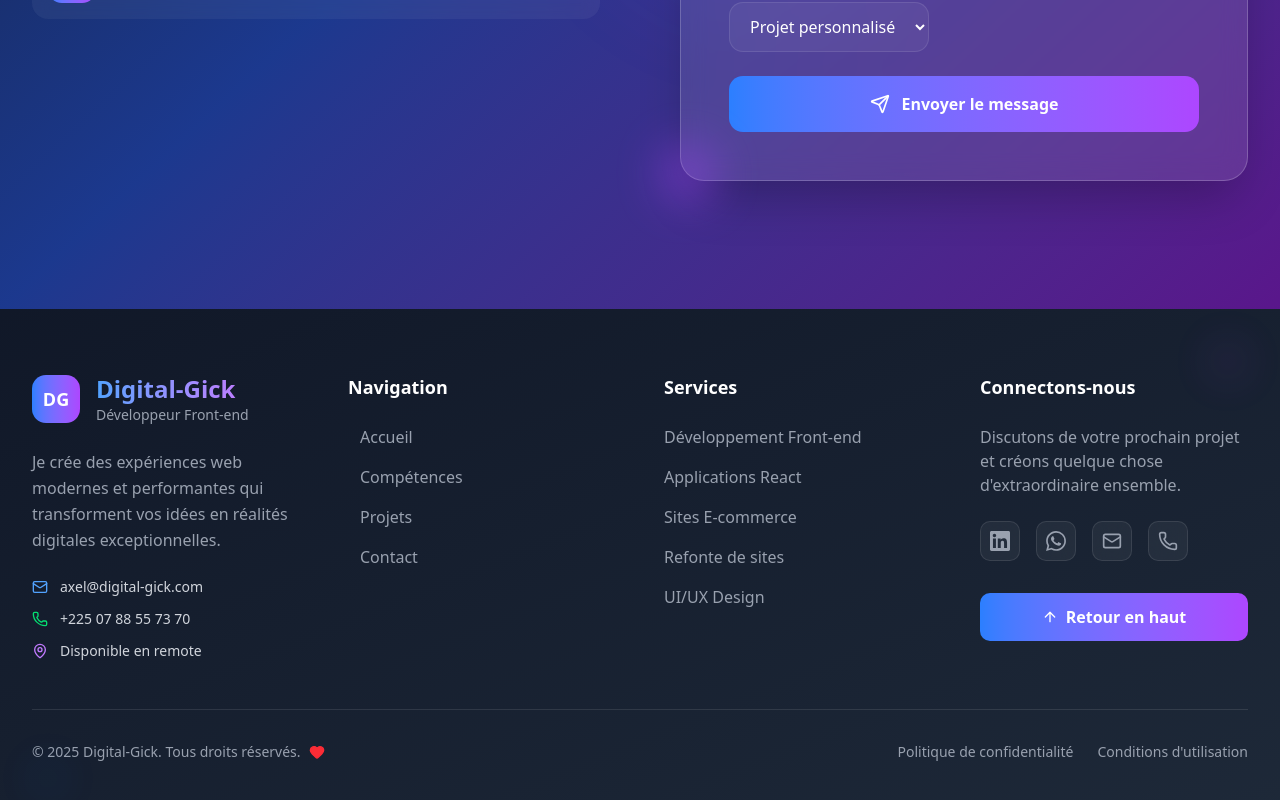
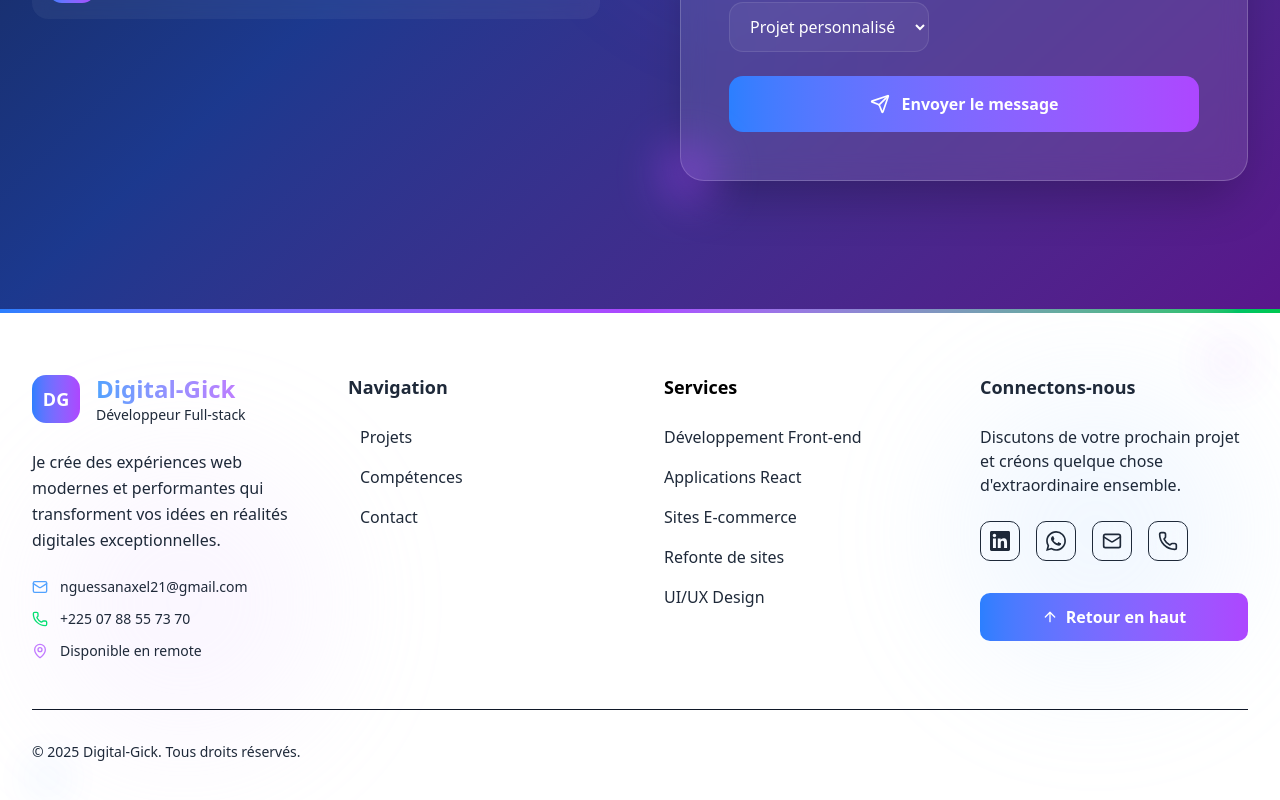
Before and after one commit to Beliskony/Portfolio, a React (Vite) app: page / in a window 1280 px wide. Shown: the part 10449-11249 px from the top of the page. Built offline with nearby package versions, Linux system fonts and the light colour scheme.

Commit message:
Update Footer.tsx

```diff
--- a/src/components/Footer.tsx
+++ b/src/components/Footer.tsx
@@ -1,5 +1,5 @@
 import { motion } from "framer-motion";
-import { Mail, Phone, MapPin, Heart, ArrowUp } from "lucide-react";
+import { Mail, Phone, MapPin, ArrowUp } from "lucide-react";
 
 export default function Footer() {
   const currentYear = new Date().getFullYear();
@@ -9,9 +9,8 @@ export default function Footer() {
   };
 
   const navItems = [
-    { href: "#presentation", label: "Accueil" },
+    { href: "#creation", label: "Projets" },
     { href: "#skills", label: "Compétences" },
-    { href: "#creation", label: "Projets" },
     { href: "#contact", label: "Contact" }
   ];
 
@@ -47,9 +46,13 @@ export default function Footer() {
   ];
 
   return (
-    <footer className="relative bg-gradient-to-br from-gray-900 to-gray-800 text-white overflow-hidden">
+    <footer className="relative bg-white text-black dark:bg-black dark:text-white overflow-hidden">
       {/* Background Pattern */}
       <div className="absolute inset-0 bg-grid-white/[0.02] bg-[size:60px_60px]" />
+      {/* Background Elements */}
+      <div className="absolute top-0 left-0 w-full h-1 bg-gradient-to-r from-blue-500 via-purple-500 to-green-500" />
+      <div className="absolute top-20 right-10 w-72 h-72 bg-blue-200 dark:bg-black rounded-full blur-3xl opacity-20" />
+      <div className="absolute bottom-20 left-10 w-72 h-72 bg-purple-200 dark:bg-black rounded-full blur-3xl opacity-20" />
 
       {/* Main Footer Content */}
       <div className="relative container mx-auto px-4 sm:px-6 lg:px-8 py-12 lg:py-16">
@@ -71,11 +74,11 @@ export default function Footer() {
                 <h3 className="text-2xl font-bold bg-gradient-to-r from-blue-400 to-purple-400 bg-clip-text text-transparent">
                   Digital-Gick
                 </h3>
-                <p className="text-gray-400 text-sm">Développeur Front-end</p>
+                <p className="text-gray-800 dark:text-gray-400 text-sm">Développeur Full-stack</p>
               </div>
             </div>
 
-            <p className="text-gray-400 leading-relaxed mb-6">
+            <p className="text-gray-800 dark:text-gray-400 leading-relaxed mb-6">
               Je crée des expériences web modernes et performantes qui transforment
               vos idées en réalités digitales exceptionnelles.
             </p>
@@ -84,15 +87,15 @@ export default function Footer() {
             <div className="space-y-3">
               <div className="flex items-center gap-3 text-gray-300">
                 <Mail className="w-4 h-4 text-blue-400" />
-                <span className="text-sm">axel@digital-gick.com</span>
+                <span className="text-sm text-gray-800 dark:text-gray-400">nguessanaxel21@gmail.com</span>
               </div>
               <div className="flex items-center gap-3 text-gray-300">
                 <Phone className="w-4 h-4 text-green-400" />
-                <span className="text-sm">+225 07 88 55 73 70</span>
+                <span className="text-sm text-gray-800 dark:text-gray-400">+225 07 88 55 73 70</span>
               </div>
               <div className="flex items-center gap-3 text-gray-300">
                 <MapPin className="w-4 h-4 text-purple-400" />
-                <span className="text-sm">Disponible en remote</span>
+                <span className="text-sm text-gray-800 dark:text-gray-400">Disponible en remote</span>
               </div>
             </div>
           </motion.div>
@@ -104,13 +107,13 @@ export default function Footer() {
             transition={{ duration: 0.6, delay: 0.1 }}
             viewport={{ once: true }}
           >
-            <h4 className="text-lg font-semibold mb-6 text-white">Navigation</h4>
+            <h4 className="text-lg font-semibold mb-6 text-gray-800 dark:text-white">Navigation</h4>
             <ul className="space-y-4">
               {navItems.map((item) => (
                 <li key={item.href}>
                   <a
                     href={item.href}
-                    className="text-gray-400 hover:text-white transition-colors duration-200 flex items-center gap-2 group"
+                    className="text-gray-800 dark:text-gray-400 hover:scale-105 transition-colors duration-200 flex items-center gap-2 group"
                   >
                     <div className="w-1 h-1 bg-blue-500 rounded-full opacity-0 group-hover:opacity-100 transition-opacity duration-200" />
                     {item.label}
@@ -127,13 +130,13 @@ export default function Footer() {
             transition={{ duration: 0.6, delay: 0.2 }}
             viewport={{ once: true }}
           >
-            <h4 className="text-lg font-semibold mb-6 text-white">Services</h4>
-            <ul className="space-y-4 text-gray-400">
-              <li className="hover:text-white transition-colors duration-200">Développement Front-end</li>
-              <li className="hover:text-white transition-colors duration-200">Applications React</li>
-              <li className="hover:text-white transition-colors duration-200">Sites E-commerce</li>
-              <li className="hover:text-white transition-colors duration-200">Refonte de sites</li>
-              <li className="hover:text-white transition-colors duration-200">UI/UX Design</li>
+            <h4 className="text-lg font-semibold mb-6 text-black dark:text-white">Services</h4>
+            <ul className="space-y-4 text-gray-800 dark:text-gray-400">
+              <li className="hover:scale-105 duration-200">Développement Front-end</li>
+              <li className="hover:scale-105 duration-200">Applications React</li>
+              <li className="hover:scale-105 duration-200">Sites E-commerce</li>
+              <li className="hover:scale-105 duration-200">Refonte de sites</li>
+              <li className="hover:scale-105 duration-200">UI/UX Design</li>
             </ul>
           </motion.div>
 
@@ -144,8 +147,8 @@ export default function Footer() {
             transition={{ duration: 0.6, delay: 0.3 }}
             viewport={{ once: true }}
           >
-            <h4 className="text-lg font-semibold mb-6 text-white">Connectons-nous</h4>
-            <p className="text-gray-400 mb-6">
+            <h4 className="text-lg font-semibold mb-6 text-gray-800 dark:text-white">Connectons-nous</h4>
+            <p className="text-gray-800 dark:text-gray-400 mb-6">
               Discutons de votre prochain projet et créons quelque chose d'extraordinaire ensemble.
             </p>
 
@@ -157,7 +160,7 @@ export default function Footer() {
                   href={social.url}
                   target="_blank"
                   rel="noopener noreferrer"
-                  className="w-10 h-10 bg-white/5 backdrop-blur-sm border border-white/10 rounded-lg flex items-center justify-center text-gray-400 hover:text-white hover:bg-white/10 hover:border-white/20 transition-all duration-200"
+                  className="w-10 h-10 bg-white/5 backdrop-blur-sm border dark:border-white/10 border-gray-800 rounded-lg flex items-center justify-center text-gray-800 dark:text-gray-400 hover:bg-white/10 hover:border-white/20 transition-all duration-200"
                   whileHover={{ scale: 1.1, y: -2 }}
                   whileTap={{ scale: 0.95 }}
                 >
@@ -181,24 +184,14 @@ export default function Footer() {
 
         {/* Bottom Bar */}
         <motion.div
-          className="border-t border-white/10 mt-12 pt-8 flex flex-col lg:flex-row justify-between items-center gap-4"
+          className="border-t dark:border-white/50 border-gray-900 mt-12 pt-8 flex flex-col lg:flex-row justify-between items-center gap-4"
           initial={{ opacity: 0 }}
           whileInView={{ opacity: 1 }}
           transition={{ duration: 0.6, delay: 0.4 }}
           viewport={{ once: true }}
         >
-          <div className="text-gray-400 text-sm flex items-center gap-2">
+          <div className="text-gray-800 dark:text-gray-400 text-sm flex items-center gap-2">
             <span>© {currentYear} Digital-Gick. Tous droits réservés.</span>
-            <Heart className="w-4 h-4 text-red-500 fill-current" />
-          </div>
-
-          <div className="flex gap-6 text-sm text-gray-400">
-            <a href="#" className="hover:text-white transition-colors duration-200">
-              Politique de confidentialité
-            </a>
-            <a href="#" className="hover:text-white transition-colors duration-200">
-              Conditions d'utilisation
-            </a>
           </div>
         </motion.div>
       </div>
```
